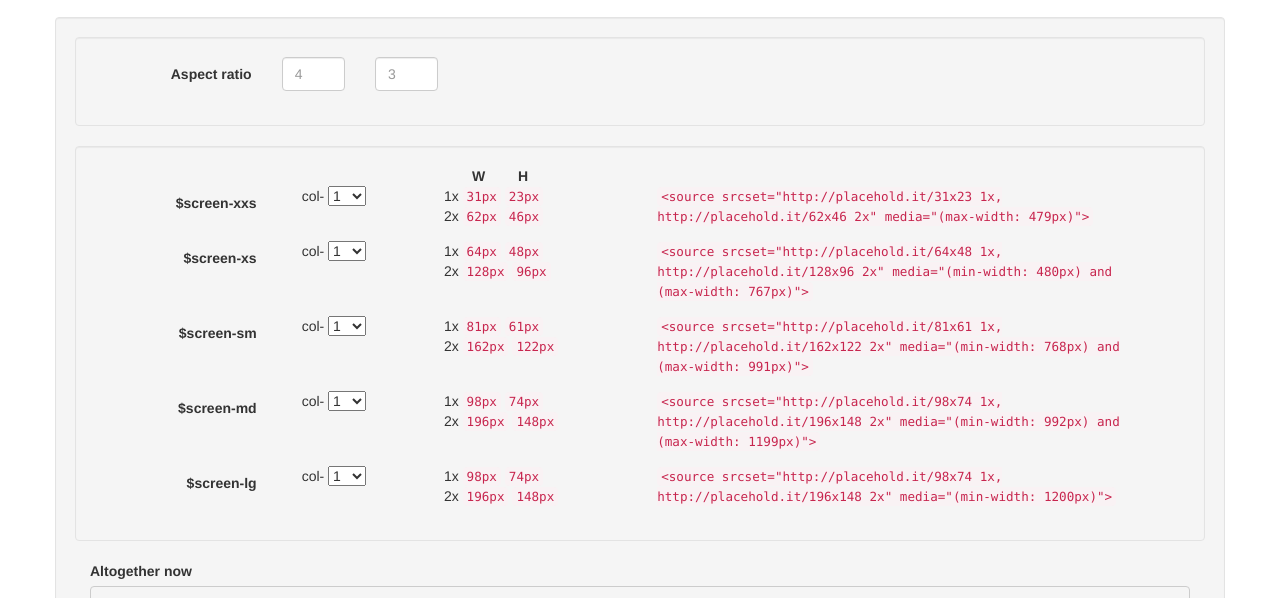
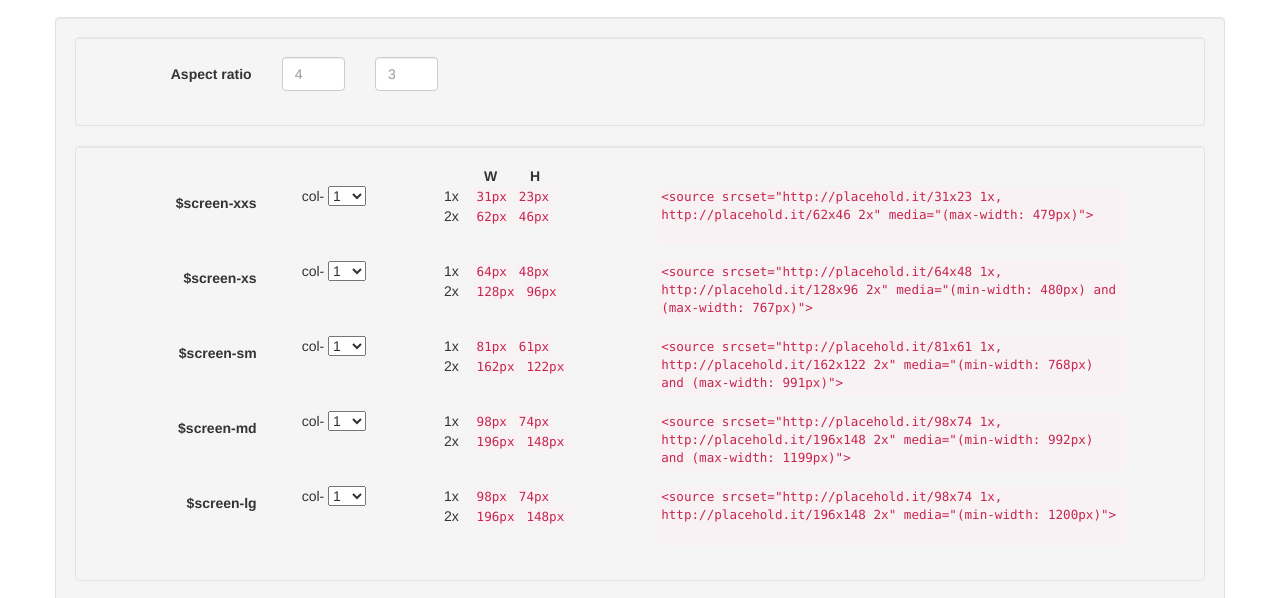
Before and after one commit to kalamuna/bootstrap-picture-srcset-generator, a website: page index.html in a window 1280 px wide. Shown: the part 131-729 px from the top of the page. Drawn offline with Linux system fonts and the light colour scheme.

Commit message:
Some small styling tweaks

```diff
--- a/scss/components/_styles.scss
+++ b/scss/components/_styles.scss
@@ -1,10 +1,22 @@
 .width-head,
 .height-head {
   display: inline-block;
-  margin-left: 13px;
+  margin-left: 25px;
   font-weight: bold;
 }
 
 .height-head {
   margin-left: 33px;
 }
+
+.source-holder {
+  display: block;
+  min-height: 60px;
+}
+
+.width-height {
+  span {
+    display: inline-block;
+    margin-right: 10px;
+  }
+}
```
Also changed, not shown: dist/css/main.css.
